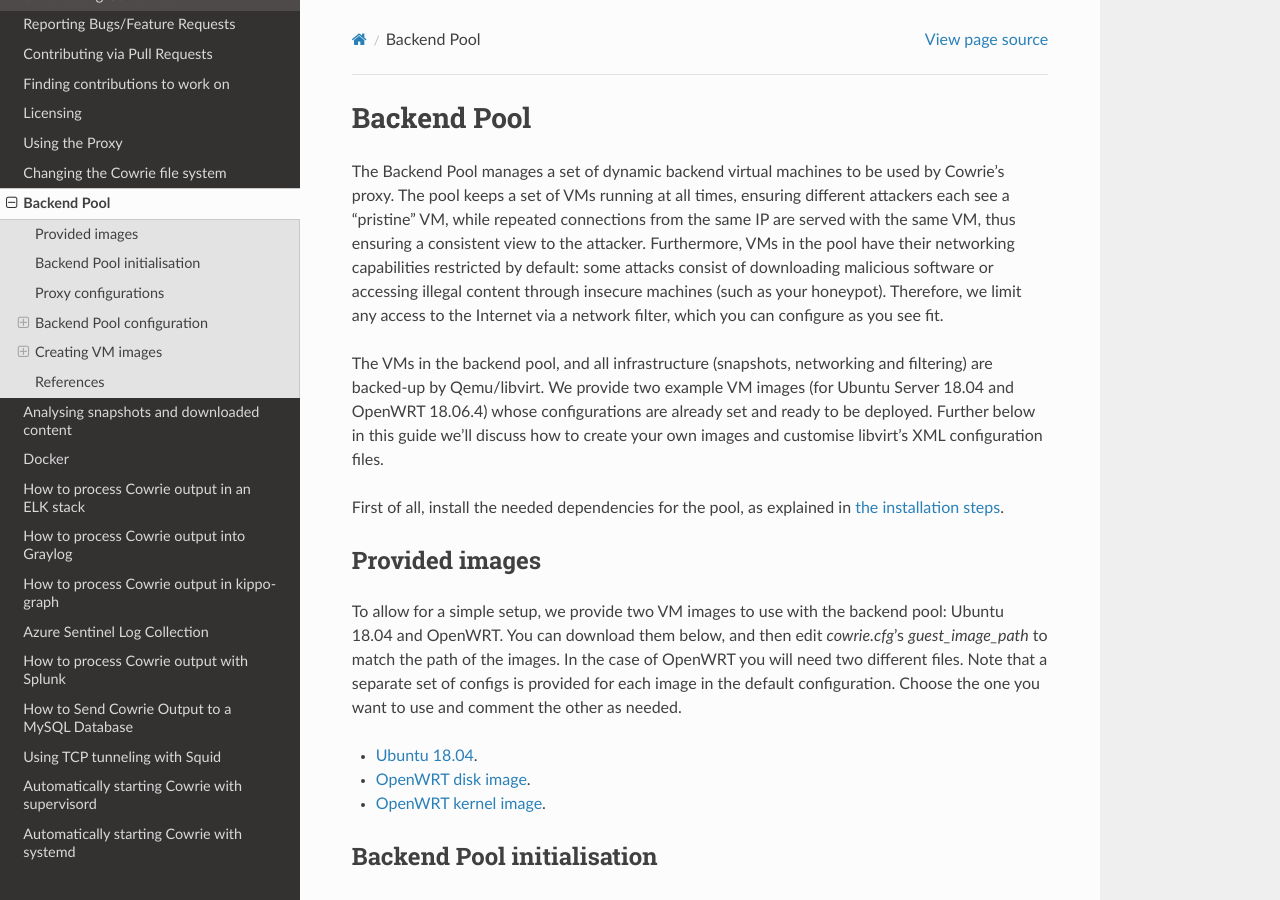
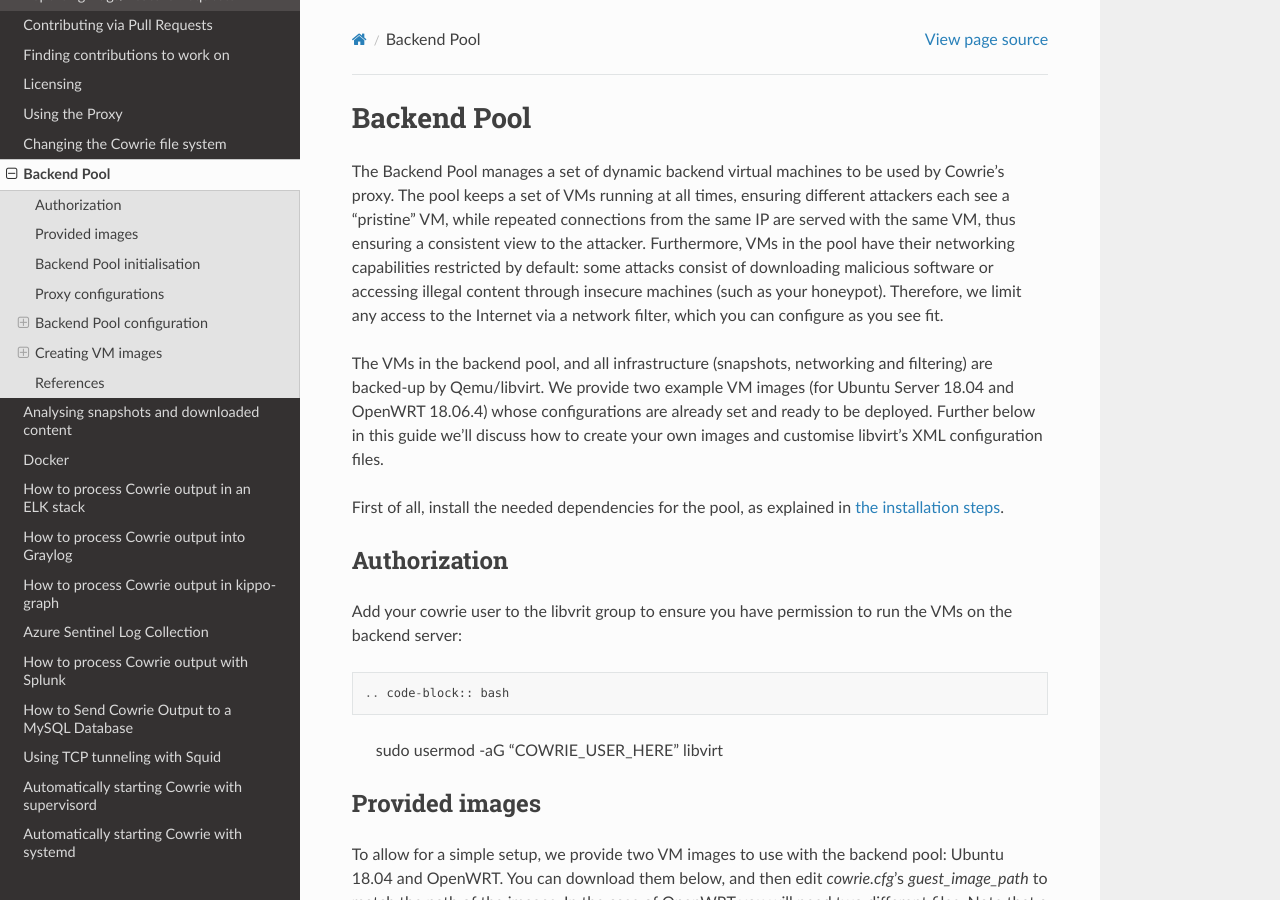
Before and after one commit to cowrie/cowrie, a Sphinx documentation site: the page built from docs/BACKEND_POOL.rst, in a window 1280 px wide and 900 px high. Built offline with Sphinx 7.4.7 and the Read the Docs theme 2.0.0, drawn with Linux system fonts in a browser that asks for light colours; the version number could not be read and is left out.

Commit message:
add libvirt group membership

```diff
--- a/docs/BACKEND_POOL.rst
+++ b/docs/BACKEND_POOL.rst
@@ -18,6 +18,15 @@ libvirt's XML configuration files.
 
 First of all, install the needed dependencies for the pool, as explained in
 `the installation steps <https://cowrie.readthedocs.io/en/latest/INSTALL.html>`_.
+
+Authorization
+*************
+
+Add your cowrie user to the libvrit group to ensure you have permission to run the VMs on the backend server::
+
+.. code-block:: bash
+
+    sudo usermod -aG "COWRIE_USER_HERE" libvirt
 
 Provided images
 ***************
```
